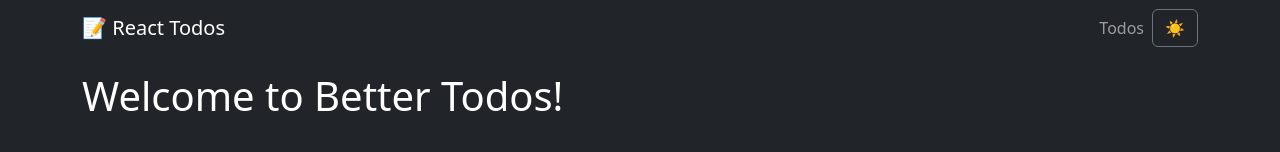
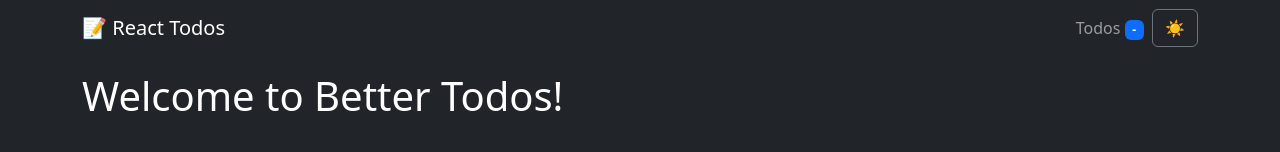
Before and after one commit to drblue/kktys24d1, a React (Vite) app in the folder 06-react-todos/: page / in a window 1280 px wide. Shown: the top 152 px of the page. Built offline with nearby package versions, Linux system fonts and the light colour scheme; no server answers.

Commit message:
Custom Hook for our todos. Also show number of todos in NavBar (to show off query de-duplication in React Query).

```diff
--- a/06-react-todos/data/db.json
+++ b/06-react-todos/data/db.json
@@ -34,6 +34,16 @@
       "title": "Very nice",
       "completed": false,
       "id": 7
+    },
+    {
+      "title": "React Query is sooo cooooool!",
+      "completed": false,
+      "id": 8
+    },
+    {
+      "title": "Learn TanStack React Query 🤩",
+      "completed": false,
+      "id": 9
     }
   ]
 }
--- a/06-react-todos/src/components/Navigation.tsx
+++ b/06-react-todos/src/components/Navigation.tsx
@@ -1,12 +1,15 @@
+import Badge from 'react-bootstrap/Badge'
 import Button from 'react-bootstrap/Button'
 import Container from 'react-bootstrap/Container'
 import Navbar from 'react-bootstrap/Navbar'
 import Nav from 'react-bootstrap/Nav'
 import { NavLink, Link } from 'react-router-dom'
 import { useTheme } from '../hooks/useTheme'
+import useTodos from '../hooks/useTodos'
 
 const Navigation = () => {
 	const { isDarkMode, toggleTheme } = useTheme();
+	const { data: todos } = useTodos();
 
 	return (
 		<Navbar bg="dark" variant="dark" expand="md">
@@ -16,7 +19,9 @@ const Navigation = () => {
 				<Navbar.Toggle aria-controls="basic-navbar-nav" />
 				<Navbar.Collapse id="basic-navbar-nav">
 					<Nav className="ms-auto">
-						<Nav.Link as={NavLink} end to="/todos">Todos</Nav.Link>
+						<Nav.Link as={NavLink} end to="/todos">
+							Todos <Badge bg="primary">{todos ? todos.length : "-"}</Badge>
+						</Nav.Link>
 					</Nav>
 				</Navbar.Collapse>
 
--- /dev/null
+++ b/06-react-todos/src/hooks/useTodos.tsx
@@ -0,0 +1,11 @@
+import { useQuery } from "@tanstack/react-query";
+import { getTodos } from "../services/TodosAPI";
+
+const useTodos = () => {
+	return useQuery({
+		queryKey: ["todos"],
+		queryFn: getTodos,
+	});
+}
+
+export default useTodos;
--- a/06-react-todos/src/pages/TodosPage.tsx
+++ b/06-react-todos/src/pages/TodosPage.tsx
@@ -1,21 +1,17 @@
-import { useQuery } from "@tanstack/react-query";
 import ListGroup from "react-bootstrap/ListGroup";
 import Spinner from "react-bootstrap/Spinner";
 import Success from "../components/alerts/Success";
 import Warning from "../components/alerts/Warning";
 import AddTodoForm from "../components/AddTodoForm";
 import TodoListItem from "../components/TodoListItem";
+import useTodos from "../hooks/useTodos";
 import {
 	createTodo as TodosAPI_createTodo,
-	getTodos as TodosAPI_getTodos,
 } from "../services/TodosAPI";
 import { NewTodo } from "../types/Todo.types";
 
 const TodosPage = () => {
-	const { data: todos, isError, isLoading, refetch } = useQuery({
-		queryKey: ["todos"],
-		queryFn: TodosAPI_getTodos,
-	});
+	const { data: todos, isError, isLoading, refetch } = useTodos();
 
 	// Create a new todo in the API
 	const addTodo = async (todo: NewTodo) => {
```
